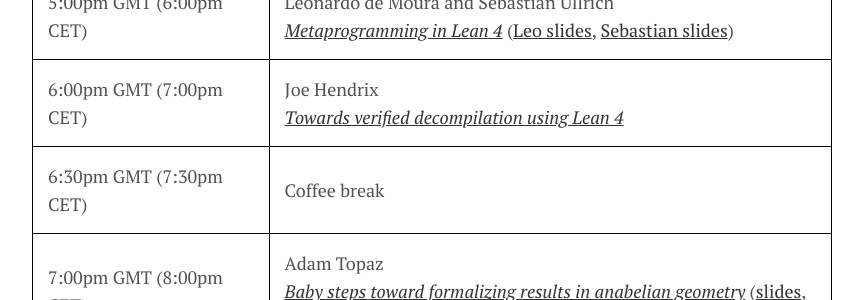
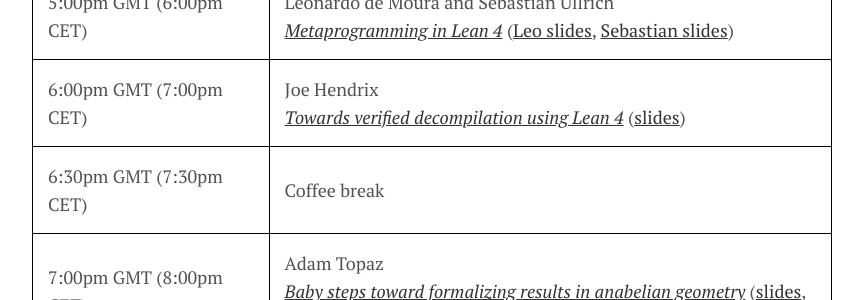
Before and after one commit to leanprover-community/lt2021, a Jekyll site: the page built from schedule.md, in a window 1280 px wide and 900 px high, scrolled down 3382 px. Shown: the part 155-455 px from the top of the window, without its empty margins (208-1071 px from the left). Built offline with Jekyll 4.4.1, drawn with Linux system fonts in a browser that asks for light colours.

Commit message:
joe hendrix slides

```diff
--- a/schedule.md
+++ b/schedule.md
@@ -77,7 +77,7 @@ look for them on [gather.town](https://www.gather.town/)!
 | <time datetime="2021-01-04T17:00+01:00">5:00pm CET</time> | Yasmine Sharoda<br>[*Generative Tools for Library Building*](https://www.youtube.com/watch?v=oizGM-NGbNE) ([slides](slides/yasmine-slides.pdf), [repo](https://github.com/ysharoda/Deriving-Definitions)) |
 | <time datetime="2021-01-04T17:30+01:00">5:30pm CET</time> | Coffee break |
 | <time datetime="2021-01-04T18:00+01:00">6:00pm CET</time> | Leonardo de Moura and Sebastian Ullrich<br>[*Metaprogramming in Lean 4*](https://www.youtube.com/watch?v=hxQ1vvhYN_U) ([Leo slides](slides/leo-LT2021-meta.pdf), [Sebastian slides](slides/sebastian-lean4-parsers-macros.pdf))|
-| <time datetime="2021-01-04T19:00+01:00">7:00pm CET</time> | Joe Hendrix<br>[*Towards verified decompilation using Lean 4*](https://www.youtube.com/watch?v=o_IcQyTkMuc) |
+| <time datetime="2021-01-04T19:00+01:00">7:00pm CET</time> | Joe Hendrix<br>[*Towards verified decompilation using Lean 4*](https://www.youtube.com/watch?v=o_IcQyTkMuc) ([slides](slides/joe-towards-assured-decompilation-lean-together-2021.pdf)) |
 | <time datetime="2021-01-04T19:30+01:00">7:30pm CET</time> | Coffee break |
 | <time datetime="2021-01-04T20:00+01:00">8:00pm CET</time> | Adam Topaz<br>[*Baby steps toward formalizing results in anabelian geometry*](https://www.youtube.com/watch?v=lkkA92vhhTU) ([slides](slides/adam-lt2021.pdf), [repo](https://github.com/adamtopaz/lean_localtheory))|
 | <time datetime="2021-01-04T20:45+01:00">8:45pm CET</time> | Peter Nelson<br>*Formalising matroids* |
```
Also changed, not shown: 1 other file.
